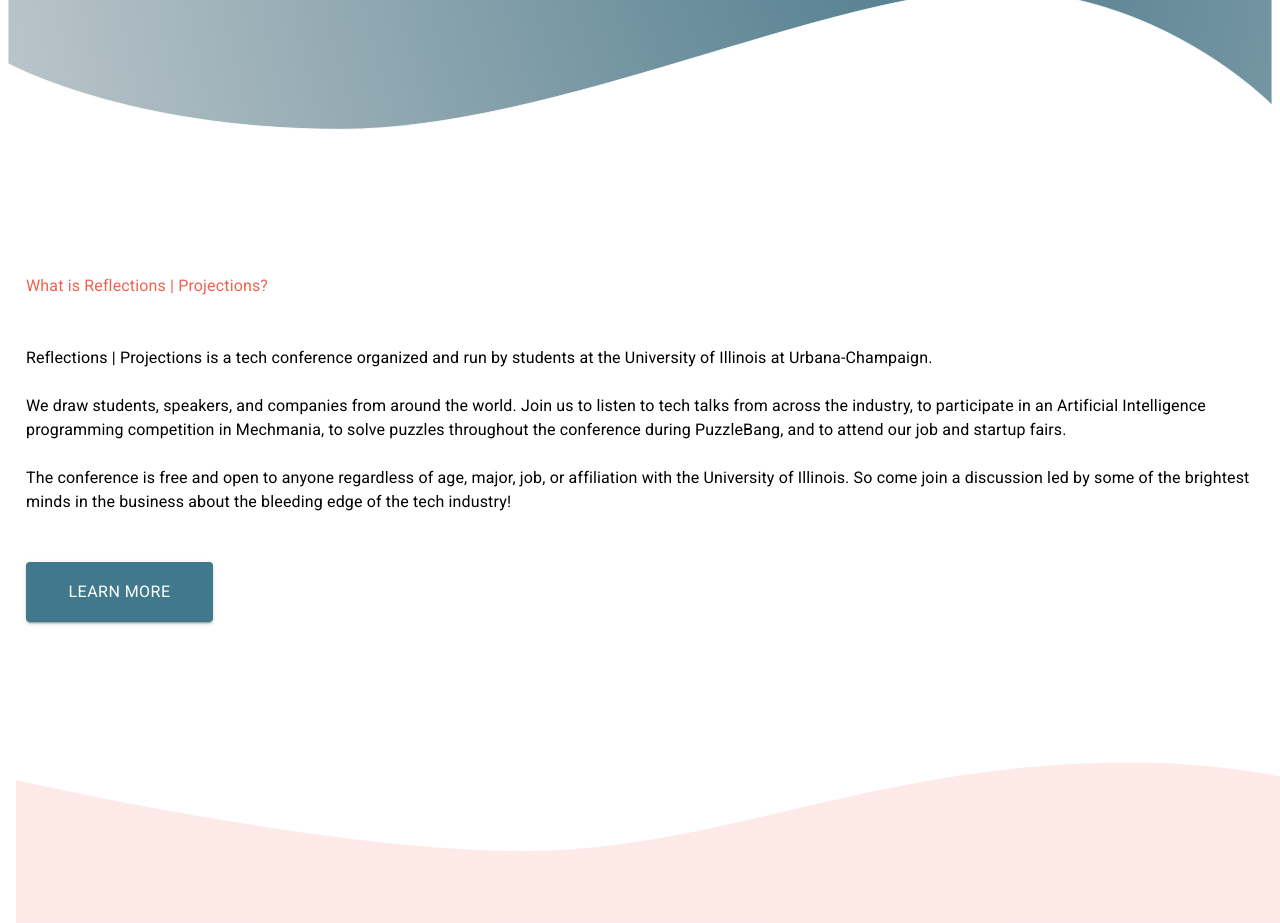
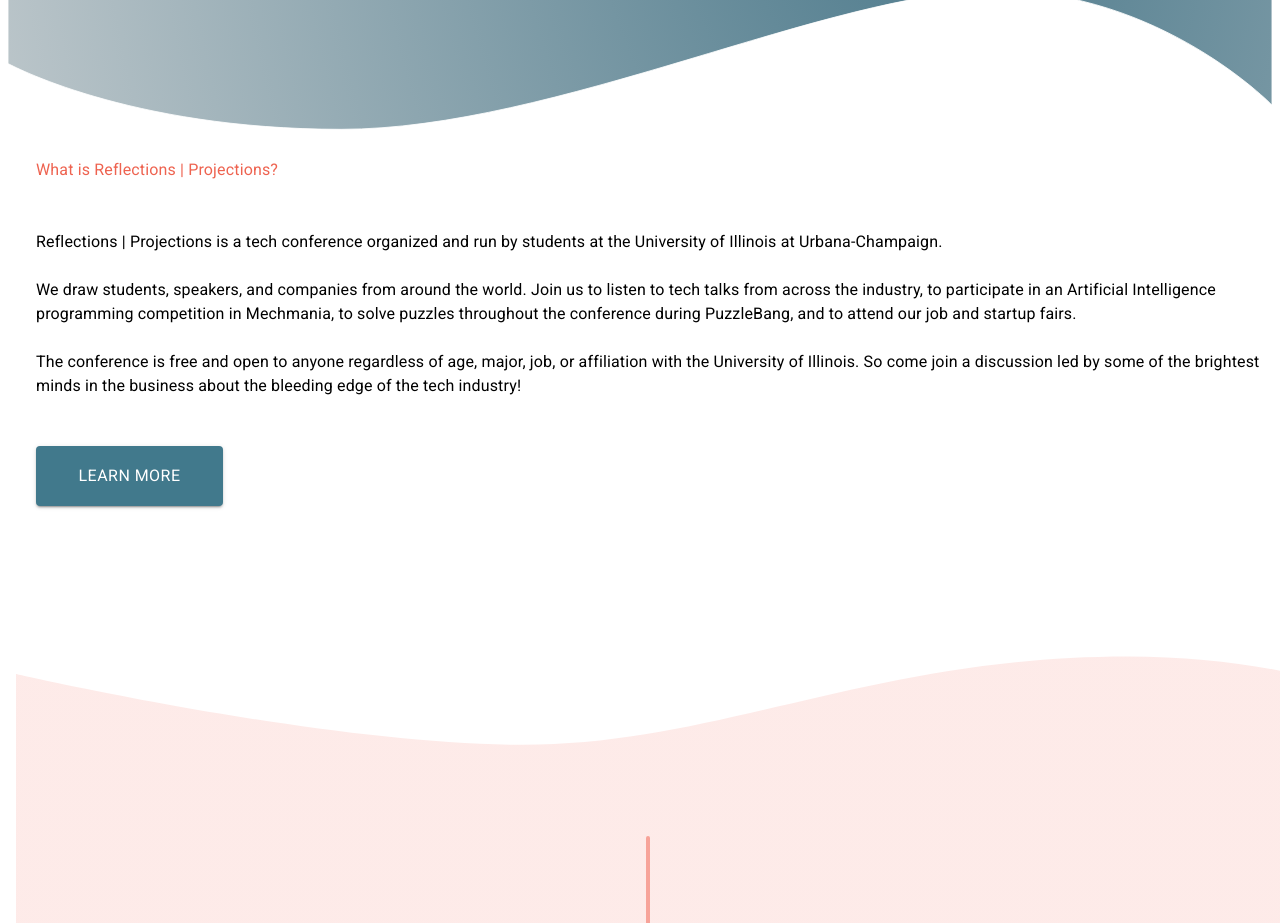
Before and after one commit to ReflectionsProjections/rp2022, a Next.js app: page / in a window 1280 px wide. Shown: the part 960-1883 px from the top of the page. Built offline with nearby package versions, Linux system fonts and the light colour scheme.

Commit message:
Hotfix: Reduce top padding for RP introduction

```diff
--- a/styles/LandingStyles.js
+++ b/styles/LandingStyles.js
@@ -308,8 +308,8 @@ const useStyles = makeStyles({
         "display": "flex",
         "flexDirection": "column",
         "alignItems": "flex-start",
-        "padding": "10px",
-        "marginTop": "25%",
+        "padding": "20px",
+        "marginTop": "15%",
         "gap": "48px",
         "width": "100%",
         "height": "auto",
@@ -386,4 +386,4 @@ const useStyles = makeStyles({
 
 }, { index: 1 });
 
-export { useStyles }
+export { useStyles };
```
